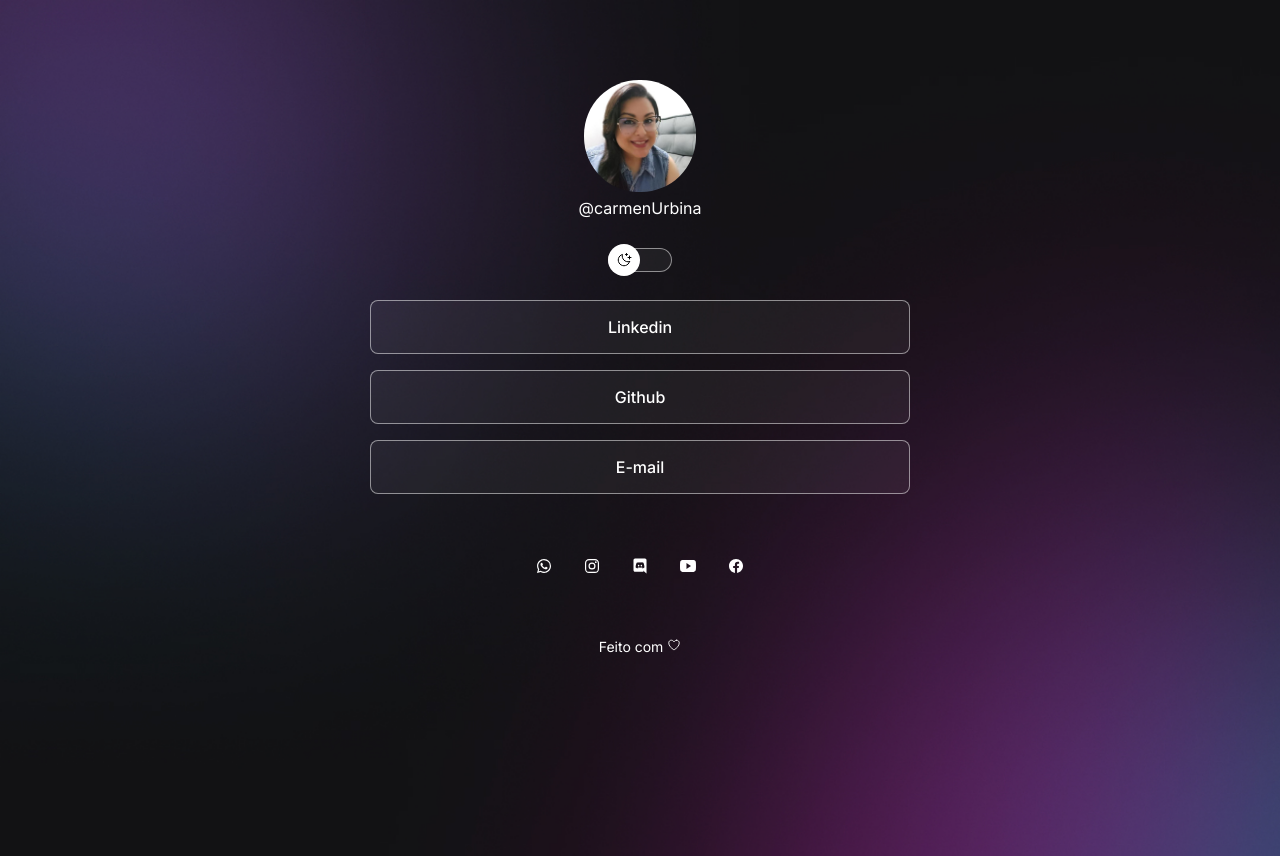
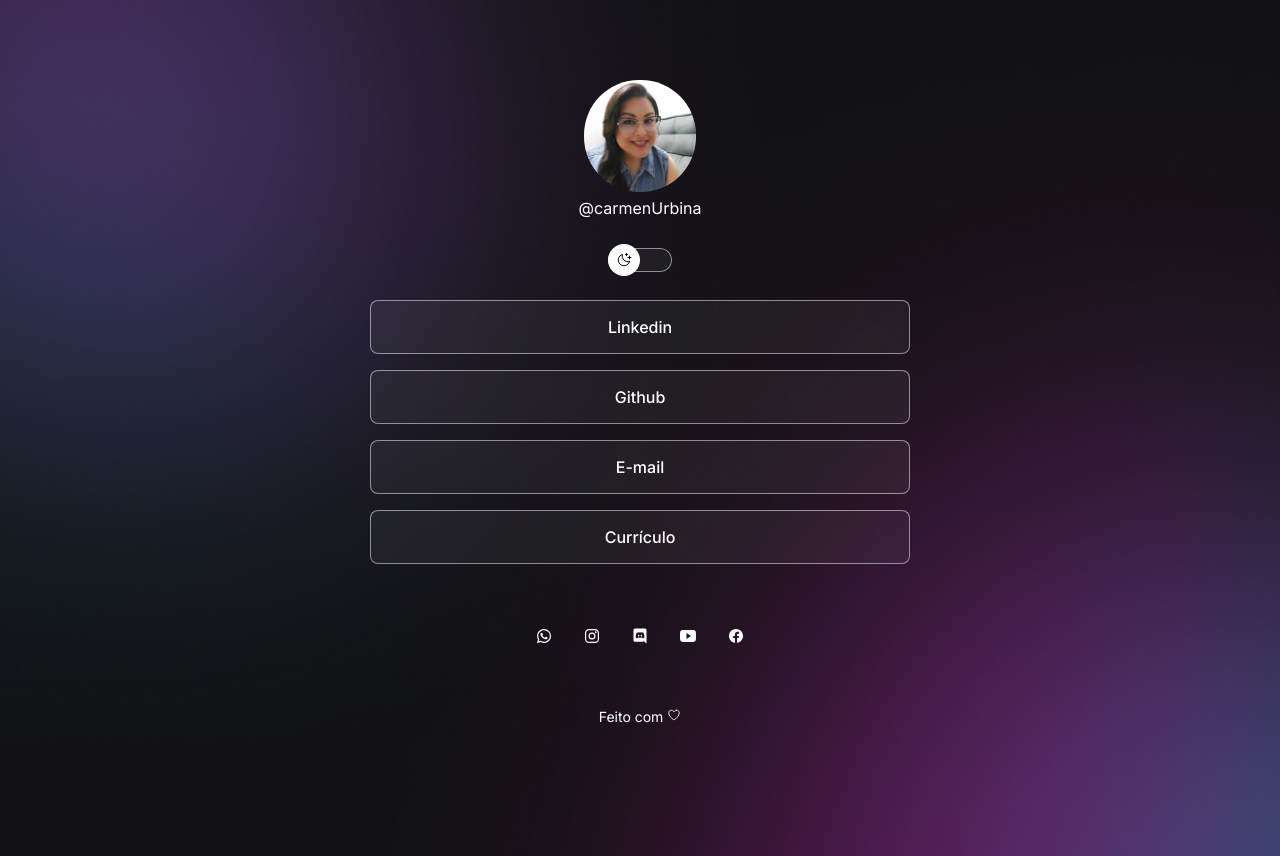
Before and after one commit to Ofelia-1985/DevLinks, a plain HTML site: page index.html in a window 1280 px wide. Drawn offline with nearby package versions, Linux system fonts and the light colour scheme.

Commit message:
Add Curriculo

```diff
--- a/index.html
+++ b/index.html
@@ -44,6 +44,11 @@
             >E-mail</a
           >
         </li>
+        <li>
+          <a href="asset/Currículo-Carmen-Urbina.pdf" download target="_blank"
+            >Currículo</a
+          >
+        </li>
       </ul>
       <div id="social-links">
         <a href="https://wa.me/qr/CRUCZMDAWMAGD1" target="_blank">
```
Also changed, not shown: 2 other files.
